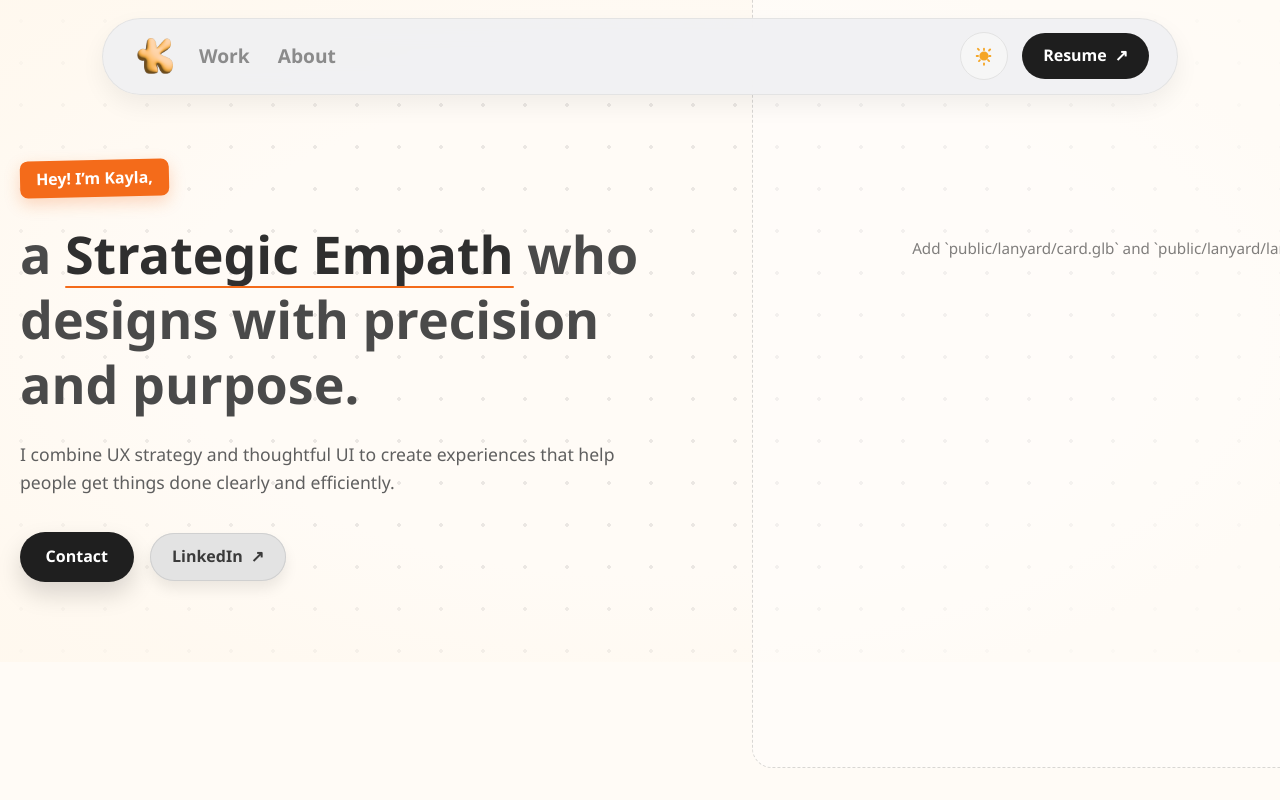
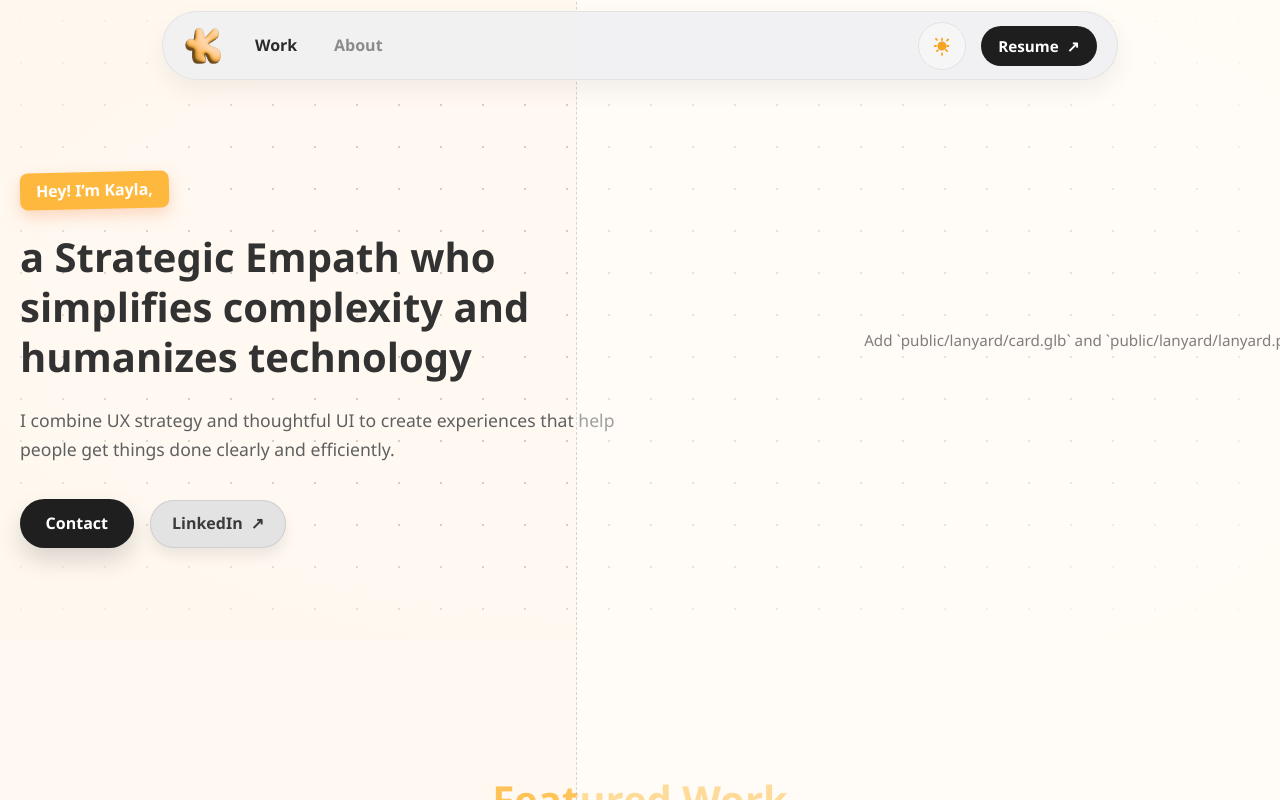
Before and after one commit to klaluo/Portfolio, a Next.js app: page / in a window 1280 px wide. Shown: the top 800 px of the page. Built offline with nearby package versions, Linux system fonts and the light colour scheme; no server answers; a web font is replaced by a local one.

Commit message:
feat: update hero and nav styling

```diff
--- a/app/page.jsx
+++ b/app/page.jsx
@@ -9,11 +9,8 @@ export default function Home() {
                     <div className='heroContent'>
                         <span className='heroBadge'>Hey! I’m Kayla,</span>
                         <h1 className='heroTitle'>
-                            a{" "}
-                            <span className='heroTitleHighlight'>
-                                Strategic Empath
-                            </span>{" "}
-                            who designs with precision and purpose.
+                            a Strategic Empath who simplifies complexity and
+                            humanizes technology
                         </h1>
                         <p className='heroSubtitle'>
                             I combine UX strategy and thoughtful UI to create
--- a/components/Lanyard.css
+++ b/components/Lanyard.css
@@ -1,6 +1,6 @@
 .lanyard-wrapper {
-  width: 60vw;
-  height: 130vh;
+  width: 80vw;
+  height: 150vh;
   max-width: none;
   position: relative;
 }
--- a/components/Navbar.jsx
+++ b/components/Navbar.jsx
@@ -1,5 +1,5 @@
 "use client";
-import React from "react";
+import React, { useEffect, useState } from "react";
 import Image from "next/image";
 import Link from "next/link";
 import { usePathname } from "next/navigation";
@@ -7,6 +7,27 @@ import { usePathname } from "next/navigation";
 export default function Navbar() {
     const pathname = usePathname();
     const isActive = (href) => pathname === href;
+    const [activeSection, setActiveSection] = useState("");
+
+    useEffect(() => {
+        if (pathname !== "/") {
+            setActiveSection("");
+            return;
+        }
+
+        const section = document.getElementById("featured-work");
+        if (!section) return;
+
+        const observer = new IntersectionObserver(
+            ([entry]) => {
+                setActiveSection(entry.isIntersecting ? "featured-work" : "");
+            },
+            { rootMargin: "-40% 0px -40% 0px" }
+        );
+
+        observer.observe(section);
+        return () => observer.disconnect();
+    }, [pathname]);
 
     return (
         <nav className='nav'>
@@ -23,7 +44,16 @@ export default function Navbar() {
                         </Link>
                         <ul className='navLinks'>
                             <li>
-                                <Link href='/#featured-work'>Work</Link>
+                                <Link
+                                    href='/#featured-work'
+                                    className={
+                                        pathname === "/" && activeSection === "featured-work"
+                                            ? "active"
+                                            : ""
+                                    }
+                                >
+                                    Work
+                                </Link>
                             </li>
                             <li>
                                 <Link className={isActive("/about") ? "active" : ""} href='/about'>
--- a/styles/globals.css
+++ b/styles/globals.css
@@ -7,7 +7,7 @@
   --accent-light: #FFD082;
   --text: #1f2937;
   --text-light: #6b7280;
-  --bg: #fffbf6;
+  --bg: #fff9f2;
   --bg-dark: #fff;
   --border: #e5e7eb;
   --shadow-sm: 0 1px 2px 0 rgba(0, 0, 0, 0.05);
@@ -62,12 +62,12 @@ a:hover {
   left: 0;
   right: 0;
   z-index: 1000;
-  padding: 1.1rem 0;
+  padding: 0.7rem 0;
   background: transparent;
 }
 
 .nav .container {
-  max-width: 1100px;
+  max-width: 980px;
   padding: 0 0.75rem;
 }
 
@@ -76,7 +76,7 @@ a:hover {
   align-items: center;
   justify-content: space-between;
   gap: 2rem;
-  padding: 0.85rem 1.75rem;
+  padding: 0.6rem 1.25rem;
   border-radius: 999px;
   background: rgba(240, 240, 242, 0.92);
   border: 1px solid rgba(226, 226, 226, 0.9);
@@ -87,12 +87,12 @@ a:hover {
 .navLeft {
   display: flex;
   align-items: center;
-  gap: 1.25rem;
+  gap: 2rem;
 }
 
 .navIconButton {
-  width: 48px;
-  height: 48px;
+  width: 40px;
+  height: 40px;
   border-radius: 999px;
   border: none;
   background: transparent;
@@ -119,7 +119,7 @@ a:hover {
 
 .navLinks {
   display: flex;
-  gap: 1.75rem;
+  gap: 2.3rem;
   list-style: none;
   margin: 0;
   padding: 0;
@@ -127,7 +127,7 @@ a:hover {
 
 .navLinks a {
   font-weight: 600;
-  font-size: 1.2rem;
+  font-size: 1rem;
   color: #8b8b8b;
   transition: color 0.2s ease;
 }
@@ -168,12 +168,12 @@ a:hover {
   display: inline-flex;
   align-items: center;
   gap: 0.5rem;
-  padding: 0.65rem 1.3rem;
+  padding: 0.5rem 1.1rem;
   background: #1e1e1e;
   color: white;
   border-radius: 999px;
   font-weight: 600;
-  font-size: 1rem;
+  font-size: 0.95rem;
 }
 
 .resumeButton:hover {
@@ -191,7 +191,7 @@ a:hover {
   text-align: left;
   padding: 8rem 0 5rem;
   background-color: var(--bg);
-  background-image: radial-gradient(rgba(0, 0, 0, 0.08) 1.8px, transparent 1.8px);
+  background-image: radial-gradient(rgba(0, 0, 0, 0.172) 0.8px, transparent 1.4px);
   background-size: 42px 42px;
   color: #2b2b2b;
 }
@@ -233,7 +233,7 @@ a:hover {
 .heroLanyardColumn {
   position: absolute;
   top: -25rem;
-  right: -15rem;
+  right: -20rem;
   display: flex;
   justify-content: flex-end;
   align-items: flex-start;
@@ -254,7 +254,7 @@ a:hover {
 
 .heroBadge {
   display: inline-block;
-  background: #f46b1a;
+  background: #ffb83e;
   color: white;
   font-weight: 600;
   padding: 0.35rem 1rem;
@@ -264,10 +264,10 @@ a:hover {
 }
 
 .heroTitle {
-  font-size: 3.25rem;
+  font-size: 2.5rem;
   font-weight: 700;
   line-height: 1.25;
-  color: #4a4a4a;
+  color: #323232;
 }
 
 .heroTitleHighlight {
```
